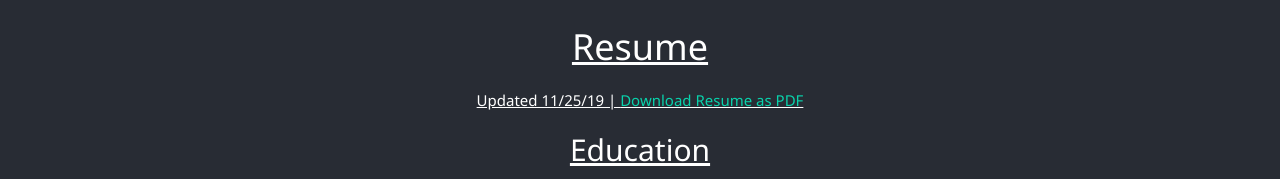
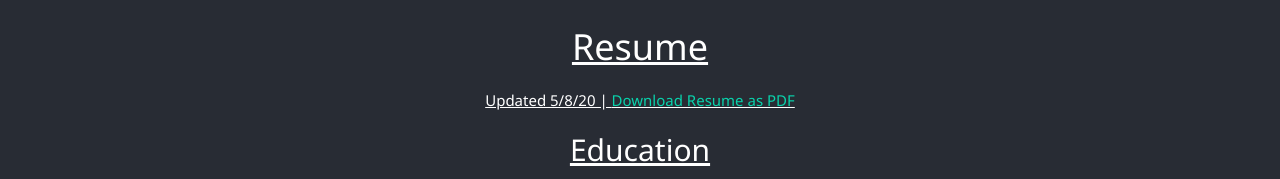
Before and after one commit to quinnshim2021/QS_PersonalWeb, a React (Create React App) app: page /#/Resume.js in a window 1280 px wide. Shown: the top 179 px of the page. Built offline with nearby package versions, Linux system fonts and the light colour scheme.

Commit message:
changed update date

```diff
--- a/src/Resume.js
+++ b/src/Resume.js
@@ -35,7 +35,7 @@
   return (
     <div className="Resume">
         <div className="Resume-header">
-            <h1 className="title">Resume<p className="update">Updated 11/25/19 | <a className="Resume-download" href={resume} download>Download Resume as PDF</a></p></h1>
+            <h1 className="title">Resume<p className="update">Updated 5/8/20 | <a className="Resume-download" href={resume} download>Download Resume as PDF</a></p></h1>
             <section className="education">
                 <h2 className="section-title">Education</h2>
                 <ul>
```
